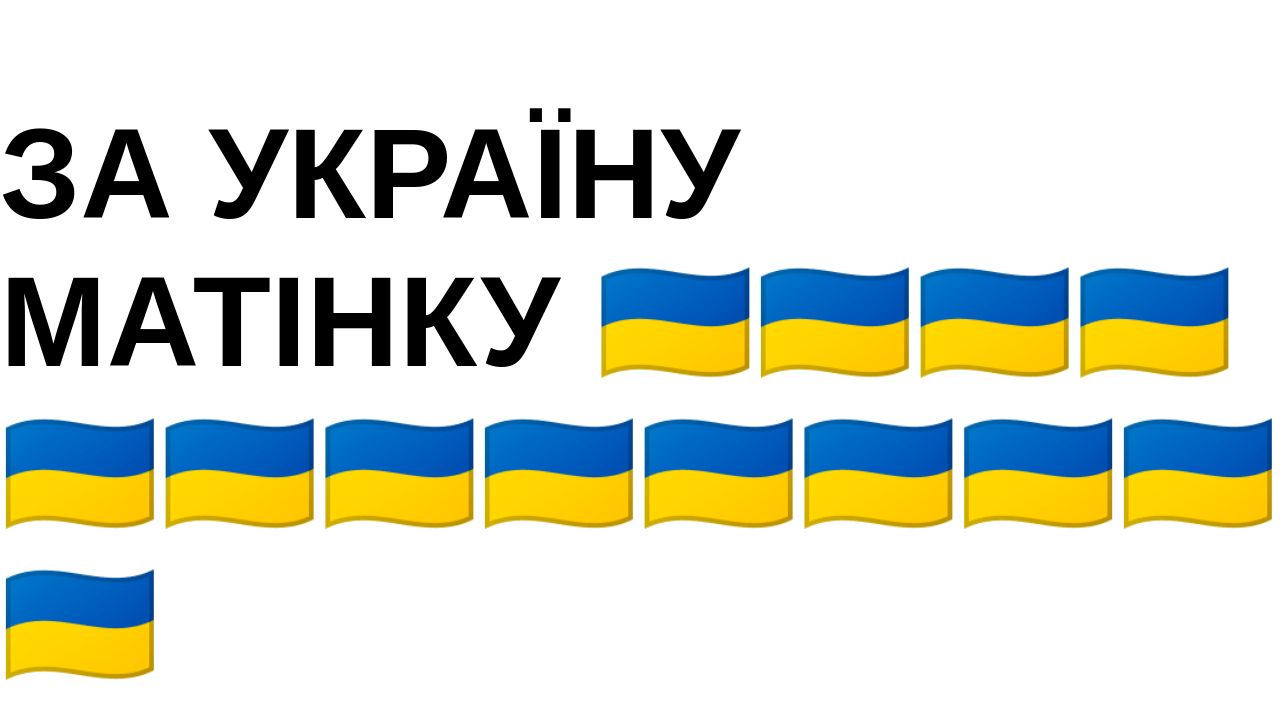
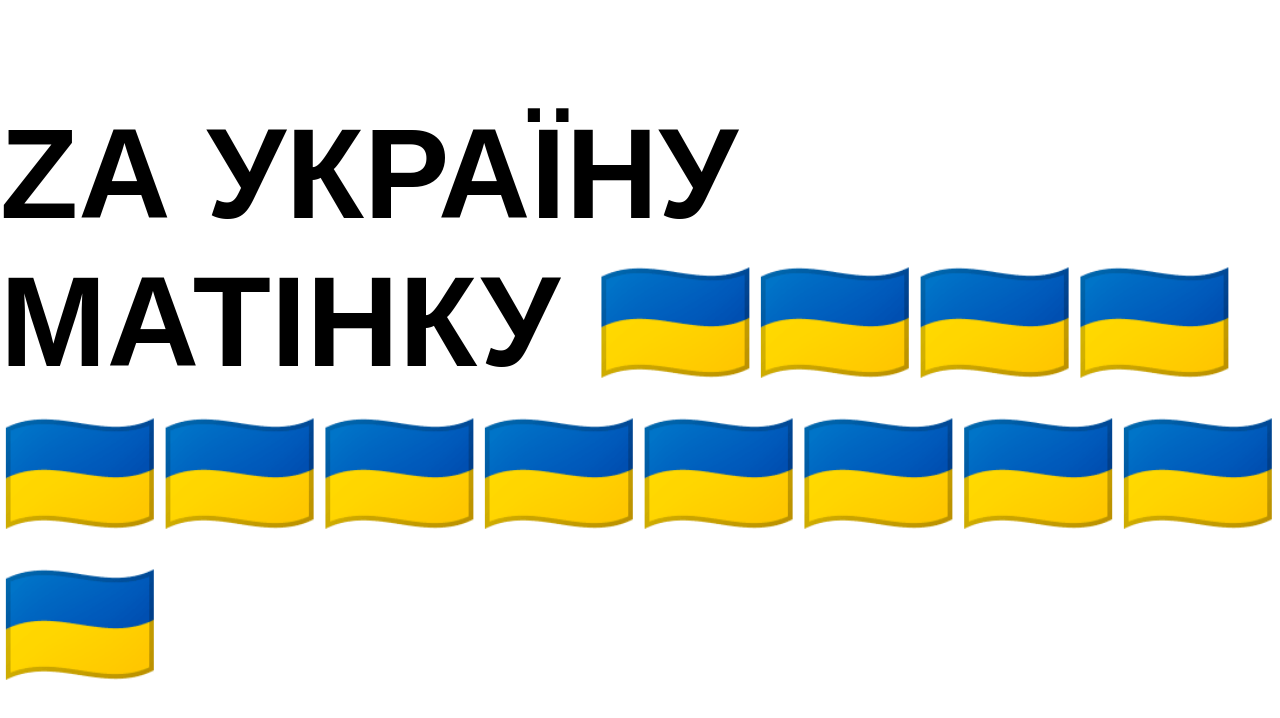
Before and after one commit to nacchip/secret_message, a plain HTML site: page index.html in a window 1280 px wide. Drawn offline with Linux system fonts and the light colour scheme.

Commit message:
Update index.html

```diff
--- a/index.html
+++ b/index.html
@@ -18,6 +18,6 @@ h1 {
 </style>
 </head>
 <body>
-  <h1>ЗА УКРАЇНУ МАТIНКУ 🇺🇦🇺🇦🇺🇦🇺🇦🇺🇦🇺🇦🇺🇦🇺🇦🇺🇦🇺🇦🇺🇦🇺🇦🇺🇦</h1>
+  <h1>ZА УКРАЇНУ МАТIНКУ 🇺🇦🇺🇦🇺🇦🇺🇦🇺🇦🇺🇦🇺🇦🇺🇦🇺🇦🇺🇦🇺🇦🇺🇦🇺🇦</h1>
 </body>
 </html>
```
